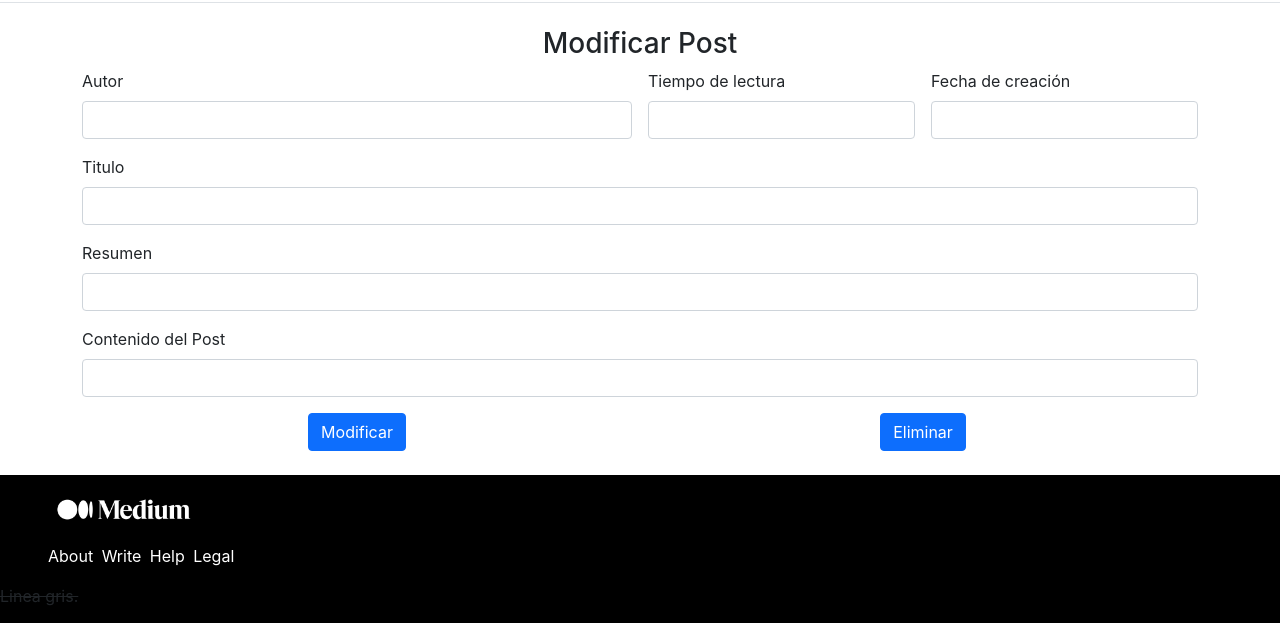
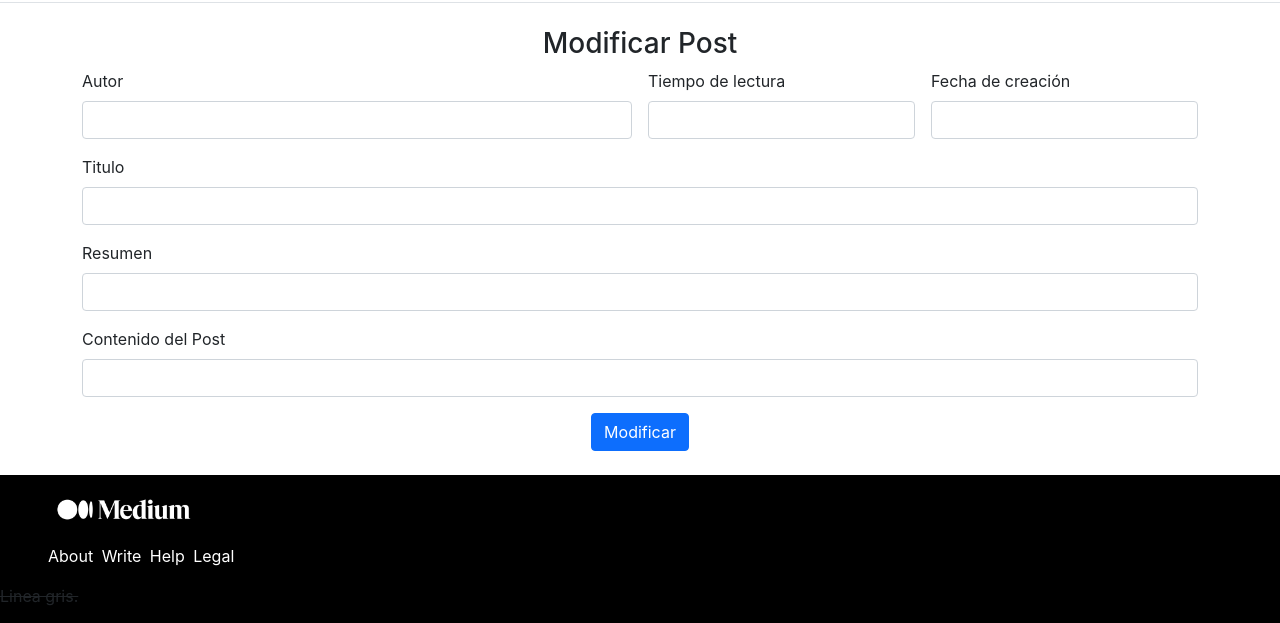
Before and after one commit to Ivonne-Scarlett/Desafio-Front--End, a plain HTML site: page updatepost.html in a window 1280 px wide. Shown: the part 130-753 px from the top of the page. Drawn offline with nearby package versions, Linux system fonts and the light colour scheme; no server answers.

```diff
--- a/updatepost.html
+++ b/updatepost.html
@@ -145,12 +145,9 @@
                     <label for="inputContenidoPost" class="form-label">Contenido del Post</label>
                     <input type="text" class="form-control" id="inputContenidoPost" placeholder="">
                   </div>
-                <div class="col-6 d-flex justify-content-center mb-4">
+                <div class="col-12 d-flex justify-content-center mb-4">
                   <button type="button" class="btn btn-primary" id="buttonModificar">Modificar</button>
                 </div>
-                <div class="col-6 d-flex justify-content-center mb-4">
-                    <button type="button" class="btn btn-primary" id="buttonEliminar">Eliminar</button>
-                  </div>
               </form>
         </div>
     </main>
```
